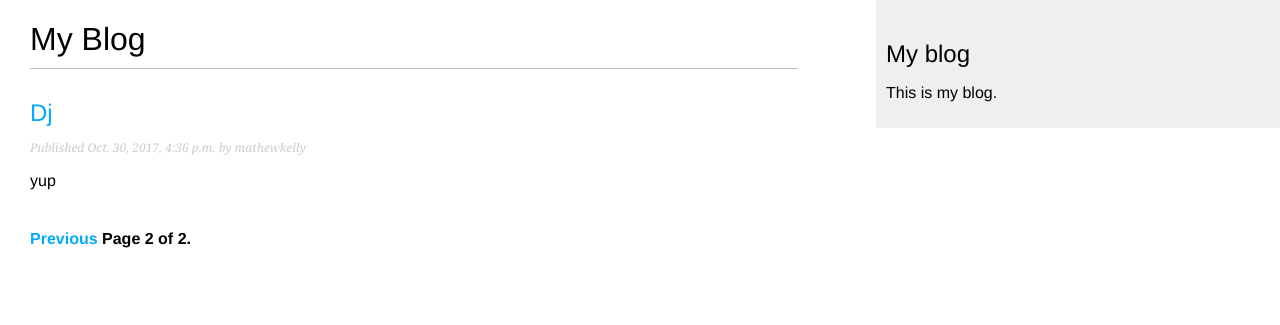
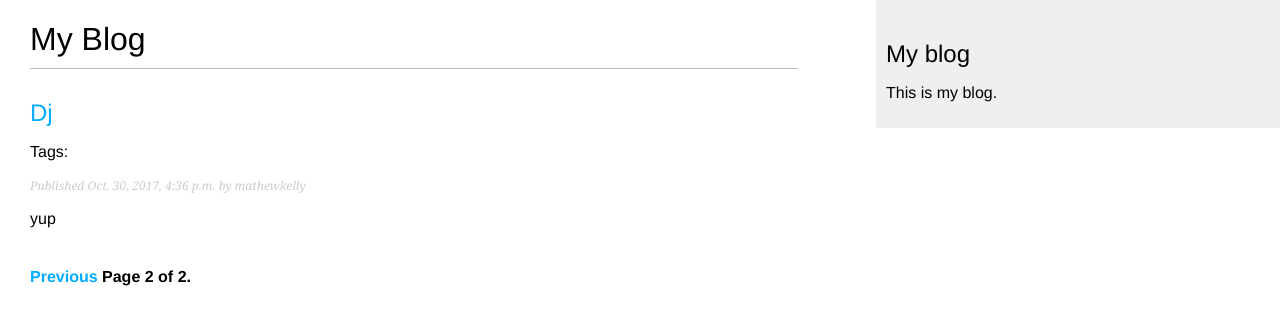
Before and after one commit to mjtk-ktjm/django-blog-1, a Django app: page /blog/?page=2 in a window 1280 px wide. Shown: the top 325 px of the page. Run offline with Django 3.2, Linux system fonts and the light colour scheme; data comes from the database, SQL or seed files in the repository; both versions use the stored data as it was after the commit.

Commit message:
Add taggit module and basic tagging functionality

```diff
--- a/blog/models.py
+++ b/blog/models.py
@@ -2,7 +2,7 @@ from django.db import models
 from django.shortcuts import reverse
 from django.utils import timezone
 from django.contrib.auth.models import User
-
+from taggit.managers import TaggableManager
 
 class PublishedManager(models.Manager):
   def get_queryset(self):
@@ -26,6 +26,8 @@ class Post(models.Model):
 
   objects = models.Manager()
   published = PublishedManager()
+
+  tags = TaggableManager()
 
   class Meta:
     ordering = ('-publish',)
--- a/blog/templates/blog/post/list.html
+++ b/blog/templates/blog/post/list.html
@@ -6,6 +6,12 @@
   <h1>My Blog</h1>
   {% for post in posts %}
     <h2><a href="{{ post.get_absolute_url }}">{{ post.title }}</a></h2>
+
+    <p class="tags">
+      Tags:
+      {{ post.tags.all|join:"," }}
+    </p>
+
     <p class="date">Published {{ post.publish }} by {{ post.author }}</p>
     {{ post.body|truncatewords:30|linebreaks }}
   {% endfor %}
--- a/djangoblog/settings.py
+++ b/djangoblog/settings.py
@@ -38,6 +38,7 @@ INSTALLED_APPS = [
     'django.contrib.messages',
     'django.contrib.staticfiles',
     'blog',
+    'taggit',
 ]
 
 MIDDLEWARE = [
```
Also changed, not shown: db.sqlite3.
